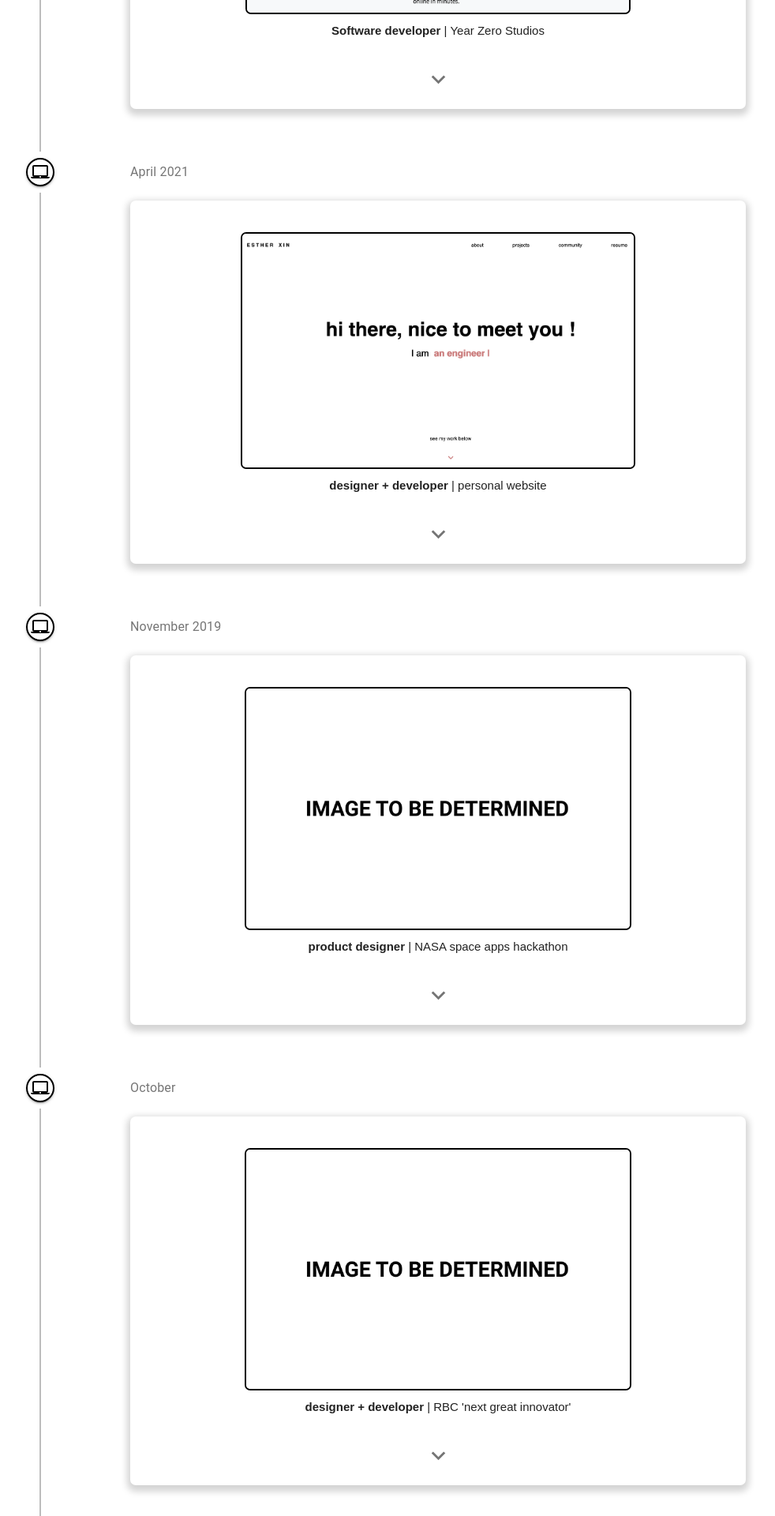
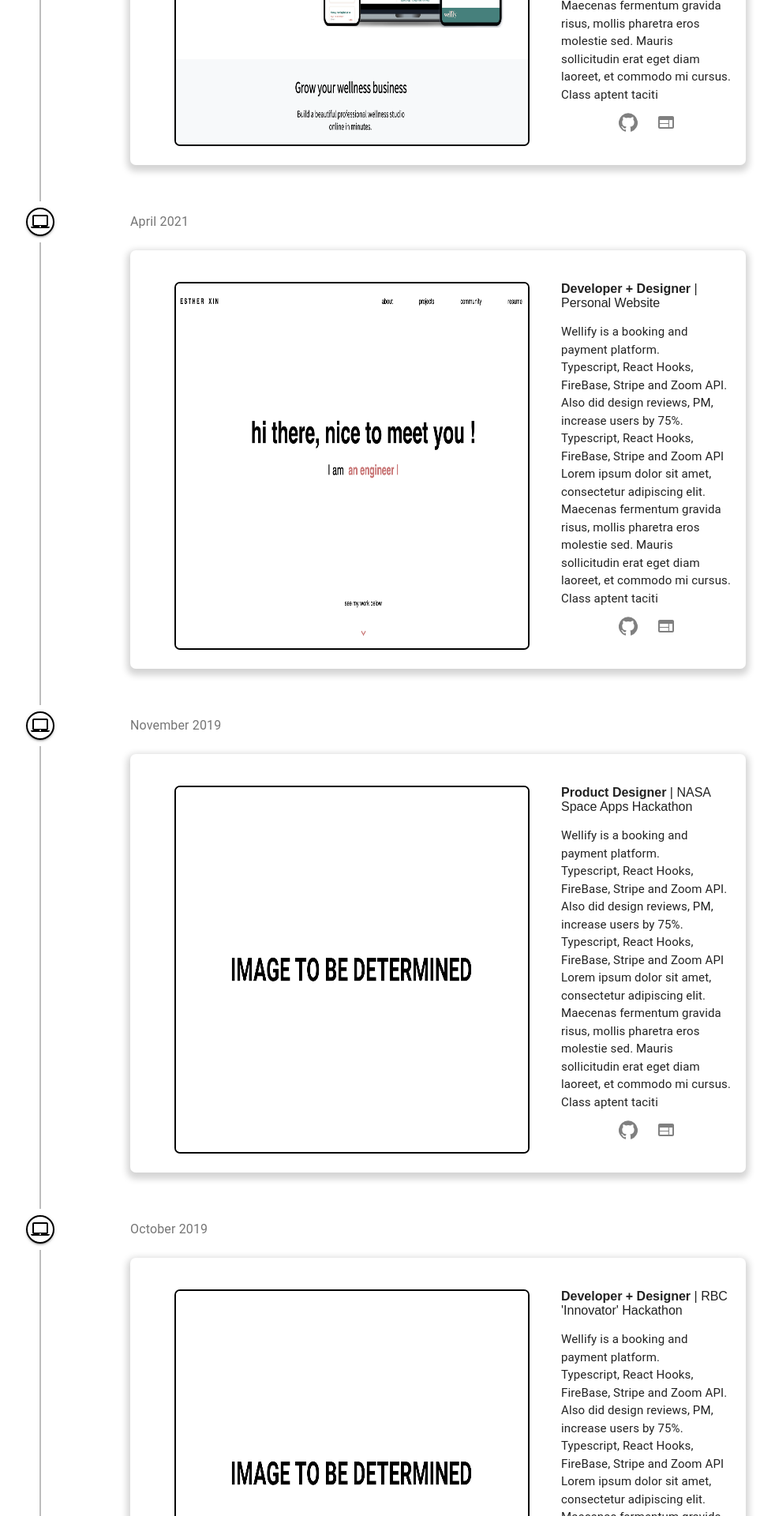
Before and after one commit to estherxin13/personal-website, a React (Create React App) app: page / in a window 1280 px wide. Shown: the part 780-2700 px from the top of the page at 79% size, without its empty margins (143-1125 px from the left). Built offline with nearby package versions, Linux system fonts and the light colour scheme.

Commit message:
Changing home page styles

```diff
--- a/src/Components/NavBar/index.js
+++ b/src/Components/NavBar/index.js
@@ -32,7 +32,9 @@ const Navbar = ({ toggle }) => {
                             </Items>
                         </NavItems>
                         <NavItems>
-                            <Items>projects</Items>
+                            <Items>
+                                <Link className={styles.link} to={'/'}>projects</Link>
+                            </Items>
                         </NavItems>
                         <NavItems>
                             <Items>
--- a/src/Components/SideBar/index.js
+++ b/src/Components/SideBar/index.js
@@ -22,7 +22,7 @@ const SideBar = ({ isOpen, toggle }) => {
                 <SideBarWrapper>
                     <SideBarMenu>
                         <SideBarLink onClick={toggle}>
-                            <Link className={styles.link} to={'/about'}>home</Link>
+                            <Link className={styles.link} to={'/'}>home</Link>
                         </SideBarLink>
                         <SideBarLink onClick={toggle}>
                             <Link className={styles.link} to={'/about'}>about</Link>
--- a/src/Components/footer.jsx
+++ b/src/Components/footer.jsx
@@ -8,8 +8,11 @@ const useStyles = makeStyles(theme => ({
         color: theme.palette.getContrastText(theme.palette.primary.main),
         backgroundColor: 'black',
         padding: theme.spacing(3),
-        paddingLeft: theme.spacing(7),
+        paddingLeft: theme.spacing(23),
         fontSize: 18,
+        [theme.breakpoints.down('md')]: {
+            paddingLeft: theme.spacing(8),
+        },
     },
     link: {
         textDecoration: 'none',
--- a/src/Components/nasa.jsx
+++ b/src/Components/nasa.jsx
@@ -1,18 +1,18 @@
 import React from 'react';
-import { Card, CardActions, CardContent, Collapse, IconButton, makeStyles, Typography } from '@material-ui/core';
-import clsx from 'clsx';
-import ExpandMoreIcon from '@material-ui/icons/ExpandMore';
+import { Card, CardActions, CardContent, IconButton, makeStyles, Typography } from '@material-ui/core';
+import GitHubIcon from '@material-ui/icons/GitHub';
+import WebIcon from '@material-ui/icons/Web';
+
 
 const useStyles = makeStyles(theme => ({
     card: {
-        textAlign: 'center',
-        marginBottom: theme.spacing(6),
+        textAlign: 'left',
+        marginBottom: theme.spacing(5),
         borderRadius: 7,
         boxShadow: '0px 4px 9px 4px rgba(212,212,212)',
         '&:hover': {
             boxShadow: '0px 4px 9px 4px rgba(208, 139, 127, 0.4)',
-            cursor: 'pointer',
-          },
+        },
     },
     expand: {
         transform: 'rotate(0deg)',
@@ -26,18 +26,27 @@ const useStyles = makeStyles(theme => ({
     },
     text: {
         fontSize: 15,
+        marginTop: theme.spacing(2),
     },
     imageLogin: {
-        width: 490,
+        width: 450,
+        marginRight: theme.spacing(5),
+        marginLeft: theme.spacing(5),
         border: '2px solid black',
         borderRadius: 7,
-        marginBottom: theme.spacing(1),
         [theme.breakpoints.down('md')]: {
             display: 'none'
         },
     },
     cardContent: {
         paddingTop: theme.spacing(5),
+        paddingBottom: theme.spacing(5),
+        display: 'flex'
+    },
+    icon: {
+        color: 'grey',
+        textAlign: 'center',
+        // marginTop: theme.spacing(1),
     }
 }));
 
@@ -56,32 +65,34 @@ export default function Wellify() {
             className={styles.card}>
             <CardContent className={styles.cardContent}>
                 <img className={styles.imageLogin} alt="logo" src="/image.png" />
-                <div className={styles.text}>
-                    <strong>product designer</strong>  |  NASA space apps hackathon
-                    </div>
-            </CardContent>
-            <CardActions>
-                <IconButton
-                    className={clsx(styles.expand, {
-                        [styles.expandOpen]: expanded,
-                    })}
-                    aria-expanded={expanded}
-                    aria-label="show more"
-                >
-                    <ExpandMoreIcon fontSize='large'/>
-                </IconButton>
-            </CardActions>
-            <Collapse in={expanded} timeout="auto" unmountOnExit>
-                <CardContent>
+                <div className={styles.title}>
+                    <strong>Product Designer</strong>  |  NASA Space Apps Hackathon
                     <Typography className={styles.text}>
+                        Wellify is a booking and payment platform.
+                        <br />
+                        Typescript, React Hooks, FireBase, Stripe and Zoom API.
+                        <br />
+                        Also did design reviews, PM, increase users by 75%.
                         Typescript, React Hooks, FireBase, Stripe and Zoom API
                         Lorem ipsum dolor sit amet, consectetur adipiscing elit.
                         Maecenas fermentum gravida risus, mollis pharetra
                         eros molestie sed. Mauris sollicitudin erat eget
                         diam laoreet, et commodo mi cursus. Class aptent taciti
-            </Typography>
-                </CardContent>
-            </Collapse>
-        </Card>
+                </Typography>
+                    <div className={styles.icon}>
+                        <IconButton>
+                            <a className={styles.link} target="_blank" rel="noopener noreferrer" href="https://github.com/estherxin13">
+                                <GitHubIcon className={styles.icon} />
+                            </a>
+                        </IconButton>
+                        <IconButton>
+                            <a className={styles.link} target="_blank" rel="noopener noreferrer" href="https://app.wellify.studio/">
+                                <WebIcon className={styles.icon} />
+                            </a>
+                        </IconButton>
+                    </div>
+                </div>
+            </CardContent>
+        </Card >
     );
 }
--- a/src/Components/personalWebsite.jsx
+++ b/src/Components/personalWebsite.jsx
@@ -1,18 +1,18 @@
 import React from 'react';
-import { Card, CardActions, CardContent, Collapse, IconButton, makeStyles, Typography } from '@material-ui/core';
-import clsx from 'clsx';
-import ExpandMoreIcon from '@material-ui/icons/ExpandMore';
+import { Card, CardContent, IconButton, makeStyles, Typography } from '@material-ui/core';
+import GitHubIcon from '@material-ui/icons/GitHub';
+import WebIcon from '@material-ui/icons/Web';
+
 
 const useStyles = makeStyles(theme => ({
     card: {
-        textAlign: 'center',
-        marginBottom: theme.spacing(6),
+        textAlign: 'left',
+        marginBottom: theme.spacing(5),
         borderRadius: 7,
         boxShadow: '0px 4px 9px 4px rgba(212,212,212)',
         '&:hover': {
             boxShadow: '0px 4px 9px 4px rgba(208, 139, 127, 0.4)',
-            cursor: 'pointer',
-          },
+        },
     },
     expand: {
         transform: 'rotate(0deg)',
@@ -26,18 +26,27 @@ const useStyles = makeStyles(theme => ({
     },
     text: {
         fontSize: 15,
+        marginTop: theme.spacing(2),
     },
     imageLogin: {
-        width: 500,
+        width: 450,
+        marginRight: theme.spacing(5),
+        marginLeft: theme.spacing(5),
+        border: '2px solid black',
         borderRadius: 7,
-        border: '2px solid black',
-        marginBottom: theme.spacing(1),
         [theme.breakpoints.down('md')]: {
             display: 'none'
         },
     },
     cardContent: {
         paddingTop: theme.spacing(5),
+        paddingBottom: theme.spacing(5),
+        display: 'flex'
+    },
+    icon: {
+        color: 'grey',
+        textAlign: 'center',
+        // marginTop: theme.spacing(1),
     }
 }));
 
@@ -56,32 +65,34 @@ export default function Wellify() {
             className={styles.card}>
             <CardContent className={styles.cardContent}>
                 <img className={styles.imageLogin} alt="logo" src="/site.png" />
-                <div className={styles.text}>
-                    <strong>designer + developer</strong>  |  personal website
-                    </div>
-            </CardContent>
-            <CardActions>
-                <IconButton
-                    className={clsx(styles.expand, {
-                        [styles.expandOpen]: expanded,
-                    })}
-                    aria-expanded={expanded}
-                    aria-label="show more"
-                >
-                    <ExpandMoreIcon fontSize='large'/>
-                </IconButton>
-            </CardActions>
-            <Collapse in={expanded} timeout="auto" unmountOnExit>
-                <CardContent>
+                <div className={styles.title}>
+                    <strong>Developer + Designer </strong>  |  Personal Website
                     <Typography className={styles.text}>
+                        Wellify is a booking and payment platform.
+                        <br />
+                        Typescript, React Hooks, FireBase, Stripe and Zoom API.
+                        <br />
+                        Also did design reviews, PM, increase users by 75%.
                         Typescript, React Hooks, FireBase, Stripe and Zoom API
                         Lorem ipsum dolor sit amet, consectetur adipiscing elit.
                         Maecenas fermentum gravida risus, mollis pharetra
                         eros molestie sed. Mauris sollicitudin erat eget
                         diam laoreet, et commodo mi cursus. Class aptent taciti
-            </Typography>
-                </CardContent>
-            </Collapse>
-        </Card>
+                </Typography>
+                    <div className={styles.icon}>
+                        <IconButton>
+                            <a className={styles.link} target="_blank" rel="noopener noreferrer" href="https://github.com/estherxin13">
+                                <GitHubIcon className={styles.icon} />
+                            </a>
+                        </IconButton>
+                        <IconButton>
+                            <a className={styles.link} target="_blank" rel="noopener noreferrer" href="https://app.wellify.studio/">
+                                <WebIcon className={styles.icon} />
+                            </a>
+                        </IconButton>
+                    </div>
+                </div>
+            </CardContent>
+        </Card >
     );
 }
--- a/src/Components/projects.jsx
+++ b/src/Components/projects.jsx
@@ -19,9 +19,6 @@ import RBC from './rbc';
 
 
 const useStyles = makeStyles((theme) => ({
-  paper: {
-    padding: '6px 16px',
-  },
   secondaryTail: {
     backgroundColor: theme.palette.secondary.main,
   },
@@ -33,9 +30,16 @@ item:{
 timeline:{
     marginLeft: theme.spacing(20),
     marginRight: theme.spacing(20),
+    [theme.breakpoints.down('md')]: {
+        marginLeft: theme.spacing(2),
+        marginRight: theme.spacing(2),
+    },
 },
 padding:{
     marginRight: theme.spacing(10),
+    [theme.breakpoints.down('md')]: {
+        marginRight: theme.spacing(3),
+    },
 }
 }));
 
@@ -95,7 +99,7 @@ export default function Project2() {
         </TimelineSeparator>
         <TimelineOppositeContent>
         <Typography className ={classes.item} variant="body1" color="textSecondary">
-            October
+            October 2019
           </Typography>
           <RBC />
         </TimelineOppositeContent>
--- a/src/Components/rbc.jsx
+++ b/src/Components/rbc.jsx
@@ -1,18 +1,18 @@
 import React from 'react';
-import { Card, CardActions, CardContent, Collapse, IconButton, makeStyles, Typography } from '@material-ui/core';
-import clsx from 'clsx';
-import ExpandMoreIcon from '@material-ui/icons/ExpandMore';
+import { Card, CardActions, CardContent, IconButton, makeStyles, Typography } from '@material-ui/core';
+import GitHubIcon from '@material-ui/icons/GitHub';
+import WebIcon from '@material-ui/icons/Web';
+
 
 const useStyles = makeStyles(theme => ({
     card: {
-        textAlign: 'center',
-        marginBottom: theme.spacing(6),
+        textAlign: 'left',
+        marginBottom: theme.spacing(5),
         borderRadius: 7,
         boxShadow: '0px 4px 9px 4px rgba(212,212,212)',
         '&:hover': {
             boxShadow: '0px 4px 9px 4px rgba(208, 139, 127, 0.4)',
-            cursor: 'pointer',
-          },
+        },
     },
     expand: {
         transform: 'rotate(0deg)',
@@ -26,18 +26,26 @@ const useStyles = makeStyles(theme => ({
     },
     text: {
         fontSize: 15,
+        marginTop: theme.spacing(2),
     },
     imageLogin: {
-        width: 490,
+        width: 450,
+        marginRight: theme.spacing(5),
+        marginLeft: theme.spacing(5),
         border: '2px solid black',
         borderRadius: 7,
-        marginBottom: theme.spacing(1),
         [theme.breakpoints.down('md')]: {
             display: 'none'
         },
     },
     cardContent: {
         paddingTop: theme.spacing(5),
+        paddingBottom: theme.spacing(5),
+        display: 'flex'
+    },
+    icon: {
+        color: 'grey',
+        textAlign: 'center',
     }
 }));
 
@@ -56,32 +64,34 @@ export default function Wellify() {
             className={styles.card}>
             <CardContent className={styles.cardContent}>
                 <img className={styles.imageLogin} alt="logo" src="/image.png" />
-                <div className={styles.text}>
-                    <strong>designer + developer</strong>  |  RBC 'next great innovator'
-                    </div>
-            </CardContent>
-            <CardActions disableSpacing>
-                <IconButton
-                    className={clsx(styles.expand, {
-                        [styles.expandOpen]: expanded,
-                    })}
-                    aria-expanded={expanded}
-                    aria-label="show more"
-                >
-                    <ExpandMoreIcon fontSize='large' />
-                </IconButton>
-            </CardActions>
-            <Collapse in={expanded} timeout="auto" unmountOnExit>
-                <CardContent>
+                <div className={styles.title}>
+                    <strong>Developer + Designer</strong>  |  RBC 'Innovator' Hackathon
                     <Typography className={styles.text}>
+                        Wellify is a booking and payment platform.
+                        <br />
+                        Typescript, React Hooks, FireBase, Stripe and Zoom API.
+                        <br />
+                        Also did design reviews, PM, increase users by 75%.
                         Typescript, React Hooks, FireBase, Stripe and Zoom API
                         Lorem ipsum dolor sit amet, consectetur adipiscing elit.
                         Maecenas fermentum gravida risus, mollis pharetra
                         eros molestie sed. Mauris sollicitudin erat eget
                         diam laoreet, et commodo mi cursus. Class aptent taciti
-            </Typography>
-                </CardContent>
-            </Collapse>
-        </Card>
+                </Typography>
+                    <div className={styles.icon}>
+                        <IconButton>
+                            <a className={styles.link} target="_blank" rel="noopener noreferrer" href="https://github.com/estherxin13">
+                                <GitHubIcon className={styles.icon} />
+                            </a>
+                        </IconButton>
+                        <IconButton>
+                            <a className={styles.link} target="_blank" rel="noopener noreferrer" href="https://app.wellify.studio/">
+                                <WebIcon className={styles.icon} />
+                            </a>
+                        </IconButton>
+                    </div>
+                </div>
+            </CardContent>
+        </Card >
     );
 }
--- a/src/Components/wellify.jsx
+++ b/src/Components/wellify.jsx
@@ -1,18 +1,18 @@
 import React from 'react';
-import { Card, CardActions, CardContent, Collapse, IconButton, makeStyles, Typography } from '@material-ui/core';
-import clsx from 'clsx';
-import ExpandMoreIcon from '@material-ui/icons/ExpandMore';
+import { Card, CardContent, IconButton, makeStyles, Typography } from '@material-ui/core';
+import GitHubIcon from '@material-ui/icons/GitHub';
+import WebIcon from '@material-ui/icons/Web';
+
 
 const useStyles = makeStyles(theme => ({
     card: {
-        textAlign: 'center',
-        marginBottom: theme.spacing(6),
+        textAlign: 'left',
+        marginBottom: theme.spacing(5),
         borderRadius: 7,
         boxShadow: '0px 4px 9px 4px rgba(212,212,212)',
         '&:hover': {
             boxShadow: '0px 4px 9px 4px rgba(208, 139, 127, 0.4)',
-            cursor: 'pointer',
-          },
+        },
     },
     expand: {
         transform: 'rotate(0deg)',
@@ -26,18 +26,26 @@ const useStyles = makeStyles(theme => ({
     },
     text: {
         fontSize: 15,
+        marginTop: theme.spacing(2),
     },
     imageLogin: {
-        width: 488,
+        width: 450,
+        marginRight: theme.spacing(5),
+        marginLeft: theme.spacing(5),
         border: '2px solid black',
         borderRadius: 7,
-        marginBottom: theme.spacing(1),
         [theme.breakpoints.down('md')]: {
             display: 'none'
         },
     },
     cardContent: {
         paddingTop: theme.spacing(5),
+        paddingBottom: theme.spacing(5),
+        display: 'flex'
+    },
+    icon: {
+        color: 'grey',
+        textAlign: 'center',
     }
 }));
 
@@ -56,32 +64,34 @@ export default function Wellify() {
             className={styles.card}>
             <CardContent className={styles.cardContent}>
                 <img className={styles.imageLogin} alt="logo" src="/wellify.png" />
-                <div className={styles.text}>
+                <div className={styles.title}>
                     <strong>Software developer</strong>  |  Year Zero Studios
-                </div>
-            </CardContent>
-            <CardActions>
-                <IconButton
-                    className={clsx(styles.expand, {
-                        [styles.expandOpen]: expanded,
-                    })}
-                    aria-expanded={expanded}
-                    aria-label="show more"
-                >
-                    <ExpandMoreIcon fontSize='large'/>
-                </IconButton>
-            </CardActions>
-            <Collapse in={expanded} timeout="auto" unmountOnExit>
-                <CardContent>
                     <Typography className={styles.text}>
+                        Wellify is a booking and payment platform.
+                        <br />
+                        Typescript, React Hooks, FireBase, Stripe and Zoom API.
+                        <br />
+                        Also did design reviews, PM, increase users by 75%.
                         Typescript, React Hooks, FireBase, Stripe and Zoom API
                         Lorem ipsum dolor sit amet, consectetur adipiscing elit.
                         Maecenas fermentum gravida risus, mollis pharetra
                         eros molestie sed. Mauris sollicitudin erat eget
                         diam laoreet, et commodo mi cursus. Class aptent taciti
-            </Typography>
-                </CardContent>
-            </Collapse>
-        </Card>
+                </Typography>
+                    <div className={styles.icon}>
+                        <IconButton>
+                            <a className={styles.link} target="_blank" rel="noopener noreferrer" href="https://github.com/estherxin13">
+                                <GitHubIcon className={styles.icon} />
+                            </a>
+                        </IconButton>
+                        <IconButton>
+                            <a className={styles.link} target="_blank" rel="noopener noreferrer" href="https://app.wellify.studio/">
+                                <WebIcon className={styles.icon} />
+                            </a>
+                        </IconButton>
+                    </div>
+                </div>
+            </CardContent>
+        </Card >
     );
 }
```
Also changed, not shown: src/pages/home.js (+6 -3 lines).
